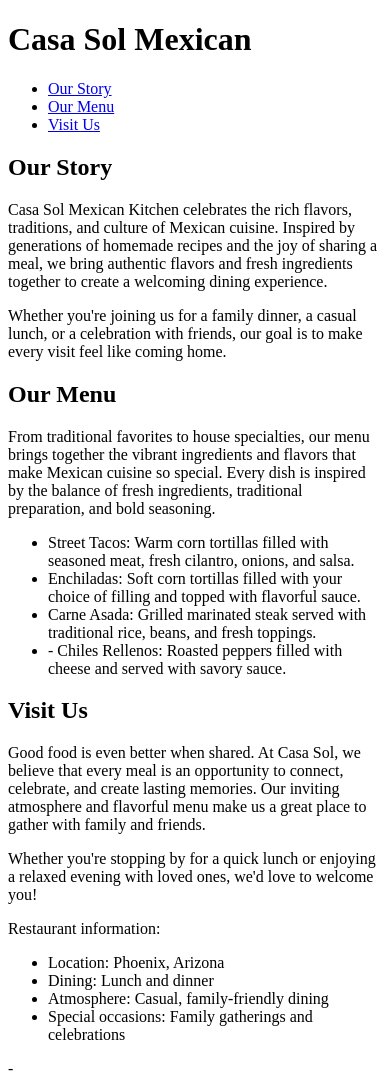
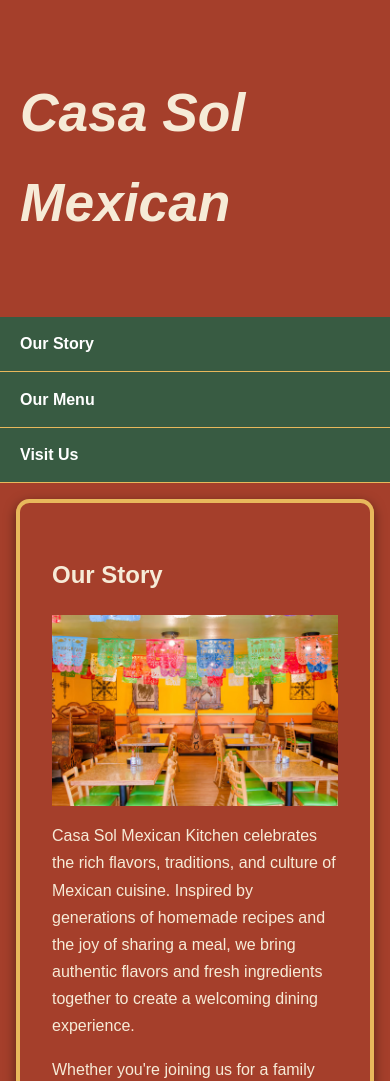
Before and after one commit to airomer6-star/Romero-4-Build, a plain HTML site: page index.html in a window 390 px wide. Shown: the top 1081 px of the page. Drawn offline with Linux system fonts and the light colour scheme.

Commit message:
CSS Implemented
Styles were added using a mobile-first approach. A card-row was made to style all three sections, and styles were added to the header, nav and footer.

```diff
--- a/index.html
+++ b/index.html
@@ -9,34 +9,38 @@
 <body>
     <header>
         <h1>Casa Sol Mexican</h1>
+    </header>
         <nav>
                 <ul>
-                <li><a href="Story">Our Story</a></li>
-                <li><a href="Menu">Our Menu</a></li>
-                <li><a href="Visit">Visit Us</a></li>
+                    <li><a href="#Story">Our Story</a></li>
+                    <li><a href="#Menu">Our Menu</a></li>
+                    <li><a href="#Visit">Visit Us</a></li>
                 </ul>
             </nav>
-    </header>
     <main>
+        <div class="card-row">
             <section id="Story">
                 <h2>Our Story</h2>
+                <img src="images/restaurant-color-banners.jpg" alt="photo of the inside of a Mexican restaurant with colorful banners traditionally known as papel picado.">
                 <p>Casa Sol Mexican Kitchen celebrates the rich flavors, traditions, and culture of Mexican cuisine. Inspired by generations of homemade recipes and the joy of sharing a meal, we bring authentic flavors and fresh ingredients together to create a welcoming dining experience.</p>
 
                 <p>Whether you're joining us for a family dinner, a casual lunch, or a celebration with friends, our goal is to make every visit feel like coming home.</p>
             </section>
             <section id="Menu">
                 <h2>Our Menu</h2>
+                <img src="images/enchiladas.jpg" alt="photo of a plate of green, white and red enchiladas, surrounded by other Mexican side dishes.">
                 <p>From traditional favorites to house specialties, our menu brings together the vibrant ingredients and flavors that make Mexican cuisine so special. Every dish is inspired by the balance of fresh ingredients, traditional preparation, and bold seasoning.</p>
 
                 <ul>
                     <li>Street Tacos: Warm corn tortillas filled with seasoned meat, fresh cilantro, onions, and salsa.</li>
                     <li>Enchiladas: Soft corn tortillas filled with your choice of filling and topped with flavorful sauce.</li>
                     <li>Carne Asada: Grilled marinated steak served with traditional rice, beans, and fresh toppings.</li>
-                <li>- Chiles Rellenos: Roasted peppers filled with cheese and served with savory sauce.</li>
+                    <li>Chiles Rellenos: Roasted peppers filled with cheese and served with savory sauce.</li>
                 </ul>
             </section>
             <section id="Visit">
                 <h2>Visit Us</h2>
+                <img src="images/restaurant-outside.jpg" alt="photo of the outside of a Mexican restaurant, with terracotta color and the traditional adobe house structure.">
                 <p>Good food is even better when shared. At Casa Sol, we believe that every meal is an opportunity to connect, celebrate, and create lasting memories. Our inviting atmosphere and flavorful menu make us a great place to gather with family and friends.</p>
 
                 <p>Whether you're stopping by for a quick lunch or enjoying a relaxed evening with loved ones, we'd love to welcome you!</p>
@@ -48,12 +52,12 @@
                     <li>Atmosphere: Casual, family-friendly dining</li>
                     <li>Special occasions: Family gatherings and celebrations</li>
                 </ul>
--
             </section>
+        </div>
     </main>
     <footer>
         <p>GIT 215 &copy; 2026</p>
-        <p>Portions of the written content for this website were generated with the assistance of ChatGPT and were reviewed and edited by the student. All HTML, CSS, and JavaScript were written by the student.</p>
+        <p>Portions of the written content for this website were generated with the assistance of ChatGPT and were reviewed and edited by the student. All HTML and CSS were written by the student.</p>
     </footer>
 </body>
 </html>
--- a/style.css
+++ b/style.css
@@ -0,0 +1,109 @@
+/* CSS written by Angelina Romero */
+
+/* GLOBAL STYLES (MOBILE FIRST) */
+
+body {
+    display:grid;
+    grid-template-columns:1fr;
+    background-color:#A53F2B;
+    margin: 0;
+    color: #F6EBD7;
+    font-family: Futura, sans-serif;
+    line-height: 1.7;
+}
+@media screen and (min-width:600px) {
+    .card-row {
+    display:grid;
+    grid-template-columns:1fr 1fr;
+}
+}
+@media screen and (min-width:800px) {
+    .card-row {
+    display:grid;
+    grid-template-columns:1fr 1fr 1fr;
+}
+}
+img {
+  display: block;
+  width: 100%;
+  height: auto;
+}
+header {
+  min-height: 150px;
+  display: flex;
+  align-items: flex-end;
+  padding: 2rem 1.25rem;
+  background-size: cover;
+  background-position: center;
+  font-style: Italic;
+}
+h1{
+    font-size: 40pt;
+}
+section {
+    padding: 2rem;
+}
+section {
+    border:3pt solid #E8B85C;
+    border-radius: 10pt;
+    margin: 1rem;
+    box-shadow: 0 4px 12px 0 rgba(0, 0, 0, 0.5);
+}
+nav {
+   background-color: #385B42;
+}
+nav ul {
+  margin: 0;
+  padding: 0;
+  display: flex;
+  flex-direction: column;
+  list-style: none;
+}
+@media screen and (min-width:600px) {
+  nav ul {
+  margin: 0;
+  padding: 0;
+  display: flex;
+  flex-direction: row;
+  list-style: none;
+  justify-content: space-evenly;
+}
+}
+nav a {
+  display: block;
+  padding: 0.85rem 1.25rem;
+  color: white;
+  font-weight: bold;
+  text-decoration: none;
+  border-bottom: 1px solid #E8B85C;
+}
+@media screen and (min-width:600px) {
+  nav a {
+  display: block;
+  padding: 0.85rem 1.25rem;
+  color: white;
+  font-weight: bold;
+  text-decoration: none;
+  border-top: 1px solid #E8B85C;
+  border-bottom: 1px solid #E8B85C;
+}
+}
+nav a:hover,
+nav a:focus {
+  background-color: #E8B85C;
+}
+section ul {
+  padding: 0;
+  margin: 0;
+  display: flex;
+  flex-direction: column;
+}
+section li {
+  list-style: none;
+  border-top: 1px solid #E8B85C;
+  padding-bottom: 10pt;
+}
+footer {
+    background-color: #385B42;
+    padding: 2rem;
+}
```
Lines whose indentation alone changed are shown as unchanged.
